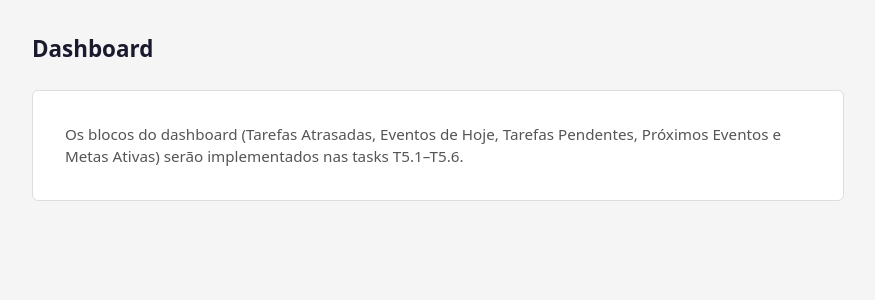
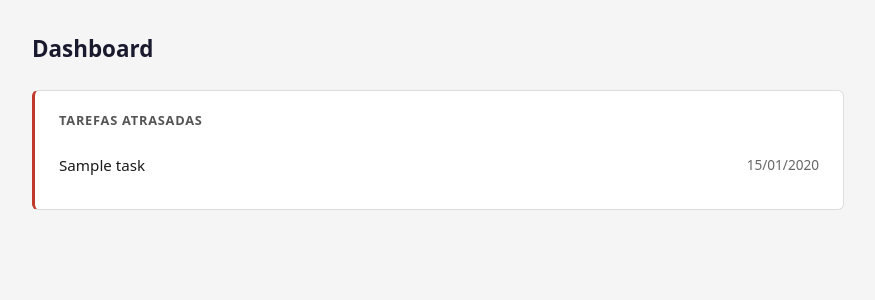
Before and after one commit to AndersonVidal/SibylSystem, a Django app: page / in a window 1280 px wide. Shown: the part 52-352 px from the top of the page, without its empty margins (202-1077 px from the left). Run offline with Django 5.2, Linux system fonts and the light colour scheme; a user stored in the database is signed in; tables that the repository leaves empty hold one stand-in row (values such as "Sample post").

Commit message:
feat: T5.1 — Dashboard · bloco Tarefas Atrasadas
- View consome Task.objects.filter(owner=user).overdue() sem duplicar regra
- Template: bloco com lista (título + prazo) e estado vazio
- CSS: .dashboard-block, .dashboard-block--overdue, .block-title

```diff
--- a/apps/dashboard/views.py
+++ b/apps/dashboard/views.py
@@ -1,7 +1,14 @@
 from django.contrib.auth.decorators import login_required
 from django.shortcuts import render
+
+from apps.tasks.models import Task
 
 
 @login_required
 def index(request):
-    return render(request, "dashboard/index.html", {"active_nav": "dashboard"})
+    overdue_tasks = Task.objects.filter(owner=request.user).overdue()
+    return render(
+        request,
+        "dashboard/index.html",
+        {"active_nav": "dashboard", "overdue_tasks": overdue_tasks},
+    )
--- a/frontend/static/css/main.css
+++ b/frontend/static/css/main.css
@@ -320,6 +320,29 @@ main {
     font-size: 0.8rem;
 }
 
+/* ── Dashboard ──────────────────────────────────────── */
+
+.dashboard-block {
+    background: #fff;
+    border: 1px solid #ddd;
+    border-radius: 6px;
+    padding: 1.25rem 1.5rem;
+    margin-bottom: 1.25rem;
+}
+
+.dashboard-block--overdue {
+    border-left: 3px solid #c0392b;
+}
+
+.block-title {
+    font-size: 0.8rem;
+    font-weight: 700;
+    letter-spacing: 0.06em;
+    text-transform: uppercase;
+    color: #555;
+    margin-bottom: 0.75rem;
+}
+
 /* ── Estado vazio ───────────────────────────────────── */
 
 .empty-state {
--- a/frontend/templates/dashboard/index.html
+++ b/frontend/templates/dashboard/index.html
@@ -4,8 +4,22 @@
 
 {% block content %}
 <h1 class="page-title">Dashboard</h1>
-<div class="placeholder-box">
-    Os blocos do dashboard (Tarefas Atrasadas, Eventos de Hoje, Tarefas Pendentes,
-    Próximos Eventos e Metas Ativas) serão implementados nas tasks T5.1–T5.6.
-</div>
+
+<section class="dashboard-block dashboard-block--overdue">
+    <h2 class="block-title">Tarefas Atrasadas</h2>
+    {% if overdue_tasks %}
+    <ul class="task-list">
+        {% for task in overdue_tasks %}
+        <li class="task-item">
+            <span class="task-title">{{ task.title }}</span>
+            <span class="task-meta">
+                <span class="task-due">{{ task.due_date|date:"d/m/Y" }}</span>
+            </span>
+        </li>
+        {% endfor %}
+    </ul>
+    {% else %}
+    <p class="empty-state">Nenhuma tarefa atrasada.</p>
+    {% endif %}
+</section>
 {% endblock %}
```
